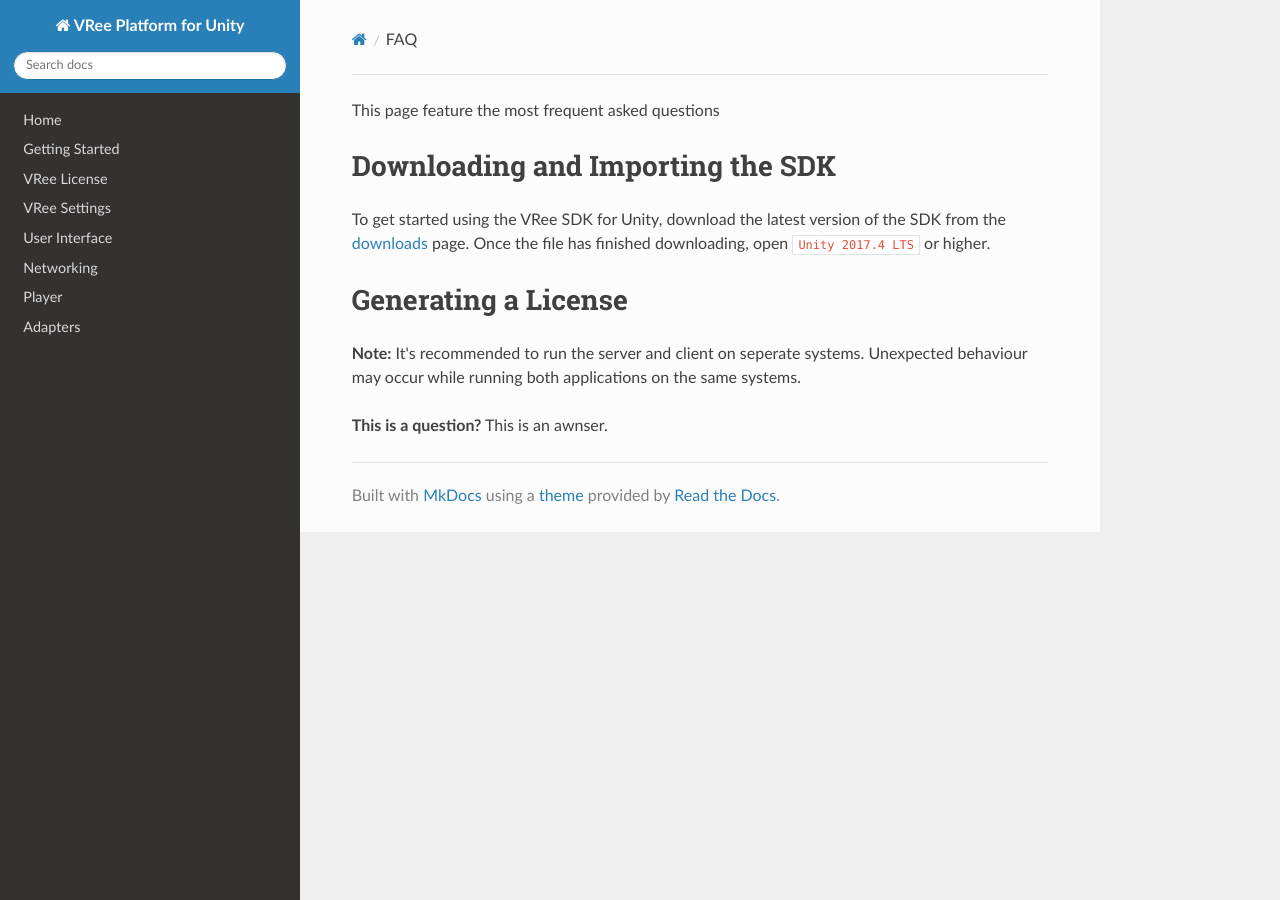
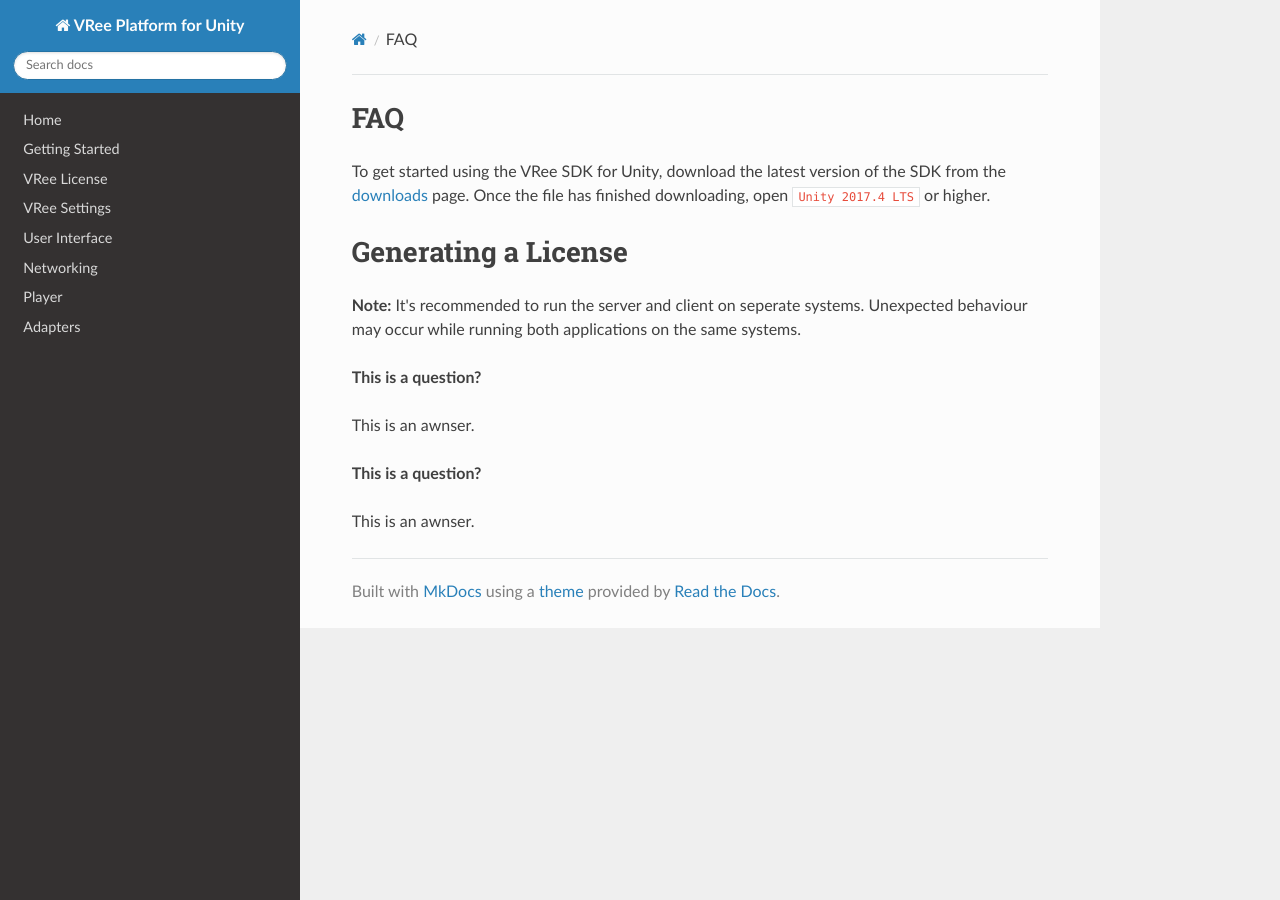
Before and after one commit to vree-sdk/documentation, an MkDocs documentation site: the page built from docs/FAQ.md, in a window 1280 px wide. Built offline with MkDocs 1.6.1, drawn with Linux system fonts in a browser that asks for light colours; nearby versions of some CDN libraries.

Commit message:
* FAQ formatting test

```diff
--- a/docs/FAQ.md
+++ b/docs/FAQ.md
@@ -1,7 +1,4 @@
-This page feature the most frequent asked questions
-
-
-# Downloading and Importing the SDK
+# FAQ
 
 To get started using the VRee SDK for Unity, download the latest version of the SDK from the [downloads](http://developer.vree.world/downloads) page. Once the file has finished downloading, open `Unity 2017.4 LTS` or higher.
 
@@ -10,4 +7,9 @@ To get started using the VRee SDK for Unity, download the latest version of the
 __Note:__ It's recommended to run the server and client on seperate systems. Unexpected behaviour may occur while running both applications on the same systems.
 
 __This is a question?__
+
 This is an awnser.
+
+__This is a question?__
+
+This is an awnser.
```
